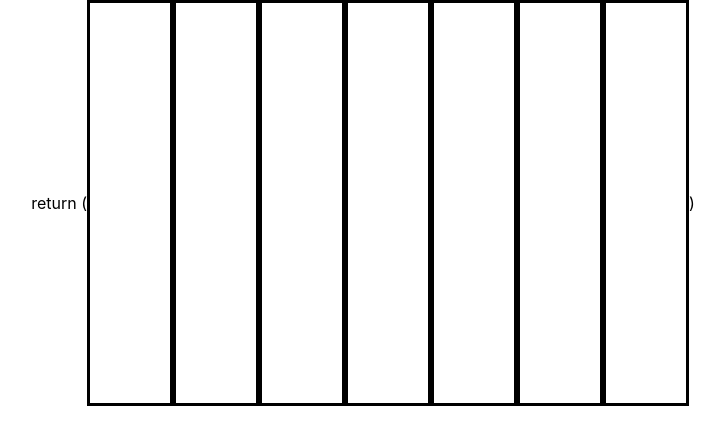
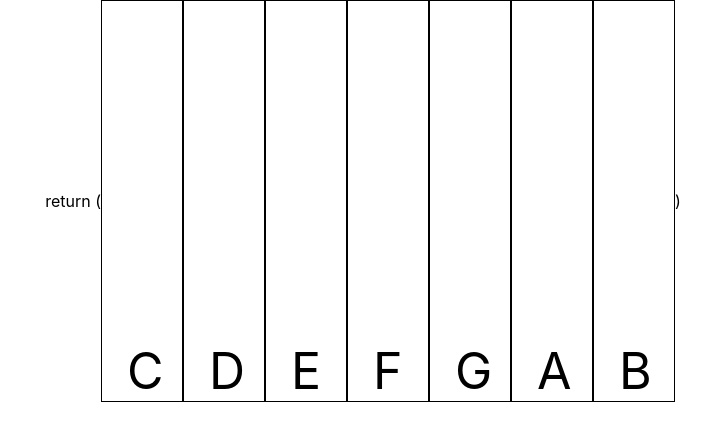
Before and after one commit to sshiotani/piano, a React (Create React App) app: page / in a window 1280 px wide. Shown: the top 444 px of the page, without its empty margins (277-1002 px from the left). Built offline with nearby package versions, Linux system fonts and the light colour scheme.

Commit message:
key press events

```diff
--- a/src/App.jsx
+++ b/src/App.jsx
@@ -1,28 +1,18 @@
 import "./App.css"
 import React, { useState } from "react"
-import {Piano} from "./Components"
+import { Piano } from "./Components"
 
 export const App = () => {
-	const [history, setHistory] = useState([])
-	const [color, setColor] = useState("secondary")
+	const [keyPressed, setKeyPressed] = useState([])
 
 	const keys = ["C", "D", "E", "F", "G", "A", "B"]
 
-	const handleClick = (e) => {
-		//const newHistory = history.push(e)
-		setColor("primary")
-		setTimeout(() => {
-			setColor("secondary")
-		}, 500)
-		//console.log("e", e, newHistory)
-	}
+	// Use click event to update history
 
 	return (
 		<div className="App">
 			<div className="Button-Group">
-					return (
-						<Piano keys={keys}></Piano>
-					)
+				return (<Piano keys={keys} ></Piano>)
 			</div>
 		</div>
 	)
--- a/src/Components/Key/Key.css
+++ b/src/Components/Key/Key.css
@@ -1,6 +1,26 @@
 .key {
+    position: relative;
     background-color: white;
     height:400px;
     width: 80px;
-    border: 3px solid black;
+    border: 1px solid black;
 }
+
+.blackKey{
+    position: relative;
+    background-color: black;
+    margin-left: -17px;
+    margin-right: -17px;
+    height:200;
+    width: 30px;
+    z-index: 2;
+}
+
+.note {
+    position: absolute;
+    bottom: 0;
+    font-weight: 400;
+    font-size: 50px;
+    margin-left: 25px;
+    color:black;
+}
--- a/src/Components/Key/Key.jsx
+++ b/src/Components/Key/Key.jsx
@@ -1,9 +1,20 @@
-import React from "react"
-import './Key.css'
+import React, { useState } from "react"
+import "./Key.css"
 
 export const Key = (props) => {
+	const [key, setKey] = useState("white")
 
-    return (
-        <div className="key"></div>
-    )
+	const start = () => {
+        setKey("blue")
+	}
+
+	const stop = () => {
+		setKey("white")
+	}
+
+	return (
+		<div className={"key"} style={{backgroundColor:key}} onMouseDown={start} onMouseUp={stop}>
+			<div className="note">{props.note}</div>
+		</div>
+	)
 }
--- a/src/Components/Piano/Piano.jsx
+++ b/src/Components/Piano/Piano.jsx
@@ -1,18 +1,21 @@
-import React from "react"
-import {Key} from "../Key/Key"
+import React, { Fragment, useState } from "react"
+import { Key } from "../Key/Key"
 import "./Piano.css"
 
+export const Piano = (props) => {
 
-export const Piano = (props) => {
-    return(
-        <div className="piano">
-            {props.keys.map((key) => {
+
+	return (
+		<Fragment>
+			<div className="piano">
+				{props.keys.map((key) => {
 					return (
-                        <Key key={key}></Key>
+						<Key
+							note={key}
+						></Key>
 					)
 				})}
-
-        </div>
-
-    )
+			</div>
+		</Fragment>
+	)
 }
```
